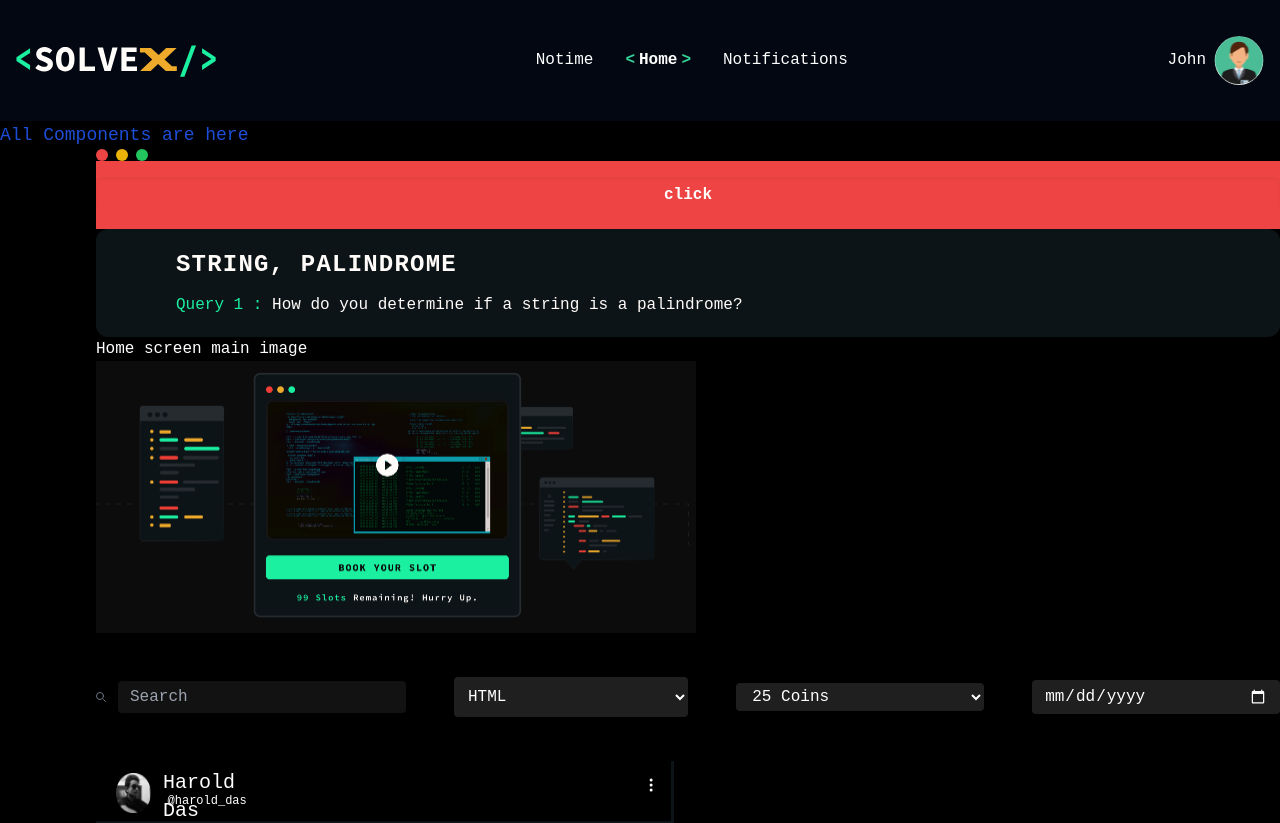
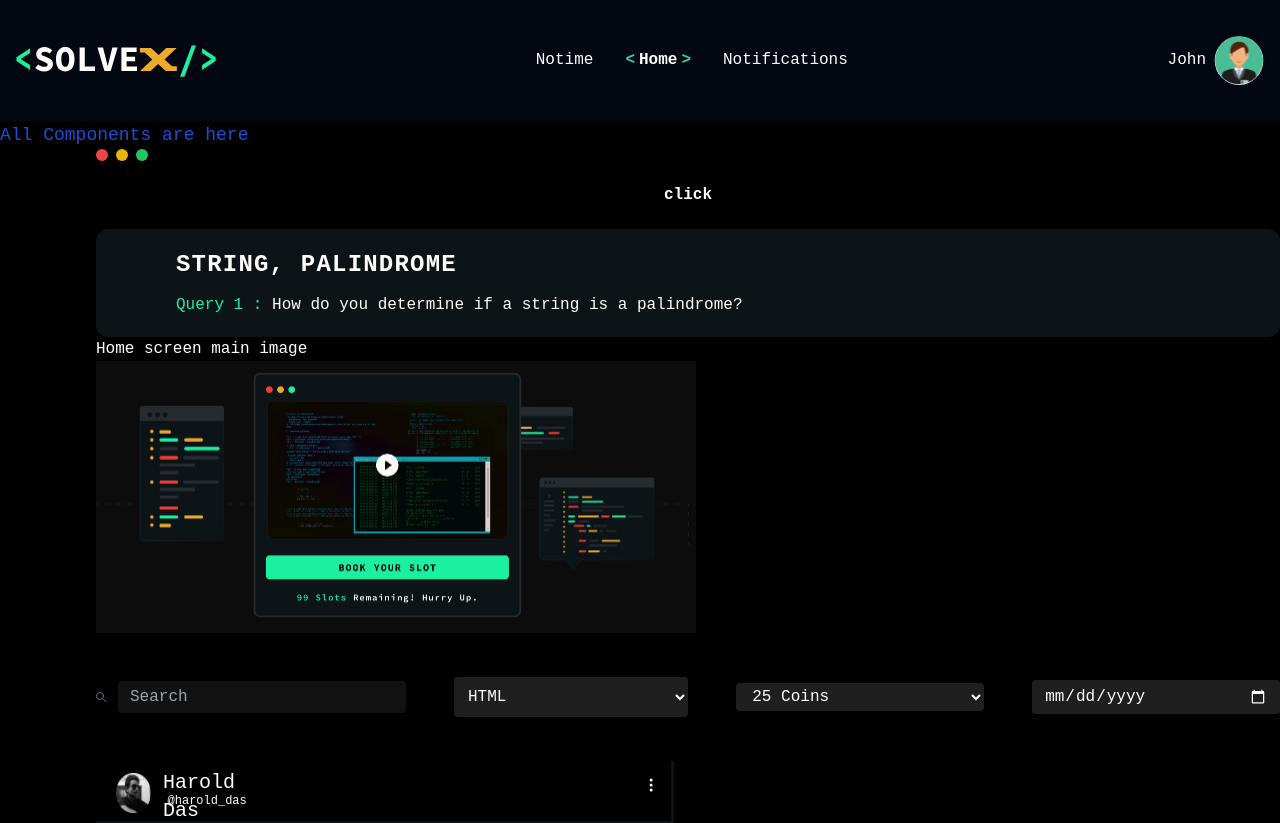
Before and after one commit to DareDevilStudios/notime-solve-x, a Next.js app: page /componentsDisplay in a window 1280 px wide. Shown: the top 823 px of the page. Built offline with nearby package versions, Linux system fonts and the light colour scheme.

Commit message:
common button corrected

```diff
--- a/src/common/components/Common_Button.jsx
+++ b/src/common/components/Common_Button.jsx
@@ -4,7 +4,7 @@ import React from 'react'
 
 const Common_Button = ({textcolour,colour,children}) => {
   return (
-    <div className='bg-red-500'>
+    <div>
         {/* <h1>Common_Button</h1> */}
         {/* <Image src="/website_screenshots/common_button.png" alt="Next.js" width={200} height={160} /> */}
         {/* <div className="mt-[10px] bg-black h-[40px] w-[200px]">
```
